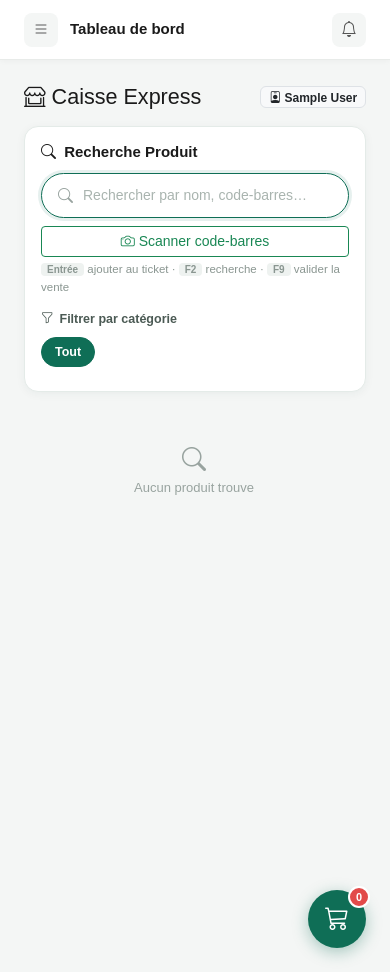
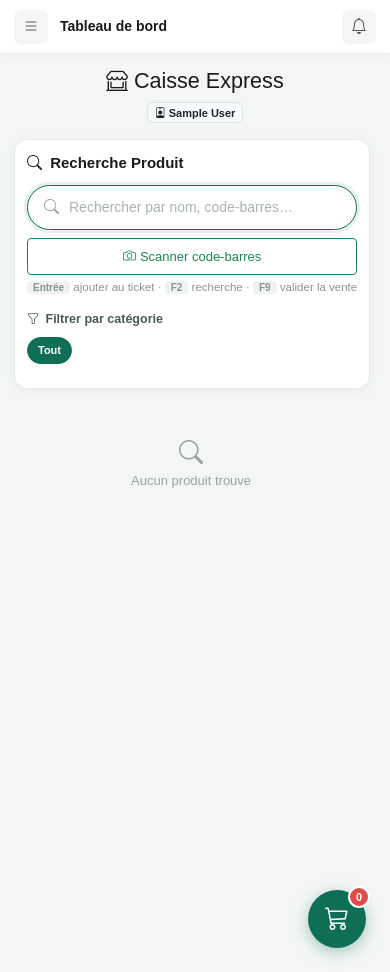
Before and after one commit to issa1299/pharmacie-gestion, a Django app: page /ventes/nouvelle/ in a window 390 px wide. Run offline with Django 5.2, Linux system fonts and the light colour scheme; the visitor is signed in with stand-in values (Sample User, id 1); data comes from the database, SQL or seed files in the repository; data that the repository does not hold is empty; some libraries are stand-ins or nearby versions.

Commit message:
Mobile: ameliorations sidebar, caisse, formulaires, cartes

```diff
--- a/pharmacie_project/templates/base.html
+++ b/pharmacie_project/templates/base.html
@@ -491,17 +491,66 @@
 
     /* ── RESPONSIVE ──────────────────────────────── */
     @media (max-width: 768px) {
-      .sidebar { transform: translateX(-100%); z-index: 200; }
-      .sidebar.open { transform: translateX(0); }
+      /* Sidebar overlay */
+      .sidebar { transform: translateX(-100%); z-index: 200; width: 260px; }
+      .sidebar.open { transform: translateX(0); box-shadow: 4px 0 24px rgba(0,0,0,.3); }
       .sidebar.open ~ .main-content::before {
         content: '';
         position: fixed;
         inset: 0;
-        background: rgba(0,0,0,.35);
+        background: rgba(0,0,0,.4);
         z-index: 199;
+        backdrop-filter: blur(2px);
       }
       .topbar, .main-content { left: 0; margin-left: 0; }
+
+      /* Topbar mobile */
+      .topbar { padding: 0 14px; height: 54px; }
+      .topbar-title { font-size: 14px; }
+      .main-content { padding: 14px; margin-top: 54px; }
+
+      /* Stat cards empiles */
+      .stat-card { padding: 14px 16px; }
+      .stat-value { font-size: 18px; }
+      .stat-icon { width: 40px; height: 40px; font-size: 18px; }
+
+      /* Tables → cartes */
+      .table { font-size: 12px; }
+      .table th { font-size: 10px; padding: 8px 10px; }
+      .table td { padding: 8px 10px; }
+
+      /* Boutons pleine largeur */
+      .btn { font-size: 13px; padding: 8px 14px; }
+      .btn-primary { width: 100%; }
+      .d-flex.gap-2 { flex-direction: column; }
+      .d-flex.gap-2 .btn { width: 100%; }
+
+      /* Formulaires */
+      .form-control, .form-select { font-size: 14px; min-height: 44px; padding: 10px 12px; }
+      .form-label { font-size: 13px; }
+
+      /* Cards */
+      .card-header-custom { padding: 12px 14px; }
+      .card-header-custom h5 { font-size: 13px; }
+      .module-card { border-radius: 12px; }
+
+      /* Alert menu */
       .alert-menu { width: min(320px, calc(100vw - 24px)); }
+
+      /* Pagination */
+      .pagination { flex-wrap: wrap; justify-content: center; }
+
+      /* Badge taille */
+      .badge { font-size: 11px; }
+
+      /* FAB panier */
+      .fab-cart { width: 54px; height: 54px; font-size: 22px; bottom: 20px; right: 20px; }
+
+      /* Mobile cards ameliorees */
+      .mc-card { border-radius: 12px; padding: 14px; }
+      .mc-title { font-size: 14px; }
+      .mc-rows { gap: 8px; }
+      .mc-actions { padding-top: 8px; }
     }
   </style>
 
--- a/pharmacie_project/templates/ventes/nouvelle.html
+++ b/pharmacie_project/templates/ventes/nouvelle.html
@@ -189,14 +189,24 @@
   .btn-validate:disabled { background: #B9C8C2; cursor: not-allowed; }
   .kbd-hint { font-size: 11px; color: #8a9691; text-align: center; }
   @media (max-width: 991px) {
-    .caisse-wrap { flex-direction: column; }
+    .caisse-wrap { flex-direction: column; gap: 12px; }
     .caisse-right { width: 100%; position: static; }
-    .prod-grid { max-height: none; }
+    .prod-grid { max-height: none; grid-template-columns: repeat(auto-fill, minmax(140px, 1fr)); gap: 8px; }
     .desktop-ticket { display: none !important; }
+    .search-panel { padding: 12px; margin-bottom: 10px; }
+    .sp-title { font-size: 14px; margin-bottom: 8px; }
   }
   @media (max-width: 480px) {
-    .prod-grid { grid-template-columns: repeat(auto-fill, minmax(130px, 1fr)); }
-    .prod-thumb { height: 70px; }
+    .prod-grid { grid-template-columns: repeat(2, 1fr); gap: 8px; }
+    .prod-thumb { height: 72px; border-radius: 8px; }
+    .prod-card { padding: 8px; gap: 5px; }
+    .prod-name { font-size: 12px; min-height: 28px; }
+    .prod-price { font-size: 14px; }
+    .prod-stock { font-size: 10px; }
+    .chips { gap: 5px; }
+    .chip { font-size: 11px; padding: 4px 10px; }
+    .scan-box { flex-direction: column; }
+    .scan-input { font-size: 15px; }
   }
   .fab-cart {
     display: none; position: fixed; bottom: 24px; right: 24px; z-index: 150;
@@ -216,20 +226,23 @@
   @media (max-width: 991px) { .fab-cart { display: flex; } }
   .cart-overlay {
     display: none; position: fixed; inset: 0; z-index: 300;
-    background: rgba(0,0,0,.45); align-items: flex-end; justify-content: center;
+    background: rgba(0,0,0,.5); align-items: flex-end; justify-content: center;
+    backdrop-filter: blur(2px);
   }
   .cart-overlay.open { display: flex; }
   .cart-sheet {
-    background: #fff; width: 100%; max-width: 480px; max-height: 85vh;
-    border-radius: 16px 16px 0 0; overflow-y: auto;
-    animation: slideUp .25s ease;
+    background: #fff; width: 100%; max-width: 480px; max-height: 90vh;
+    border-radius: 20px 20px 0 0; overflow-y: auto;
+    animation: slideUp .3s ease;
+    box-shadow: 0 -8px 32px rgba(0,0,0,.15);
   }
   @keyframes slideUp { from { transform: translateY(100%); } to { transform: translateY(0); } }
   @keyframes slideIn { from { transform: translateX(100%); opacity: 0; } to { transform: translateX(0); opacity: 1; } }
   .cart-sheet-head {
     display: flex; align-items: center; justify-content: space-between;
-    padding: 16px 20px; border-bottom: 1px solid #E8EBE9;
+    padding: 18px 20px; border-bottom: 1px solid #E8EBE9;
     position: sticky; top: 0; background: #fff; z-index: 1;
+    border-radius: 20px 20px 0 0;
   }
   .cart-sheet-head h5 { margin: 0; font-size: 16px; font-weight: 700; }
 </style>
```
